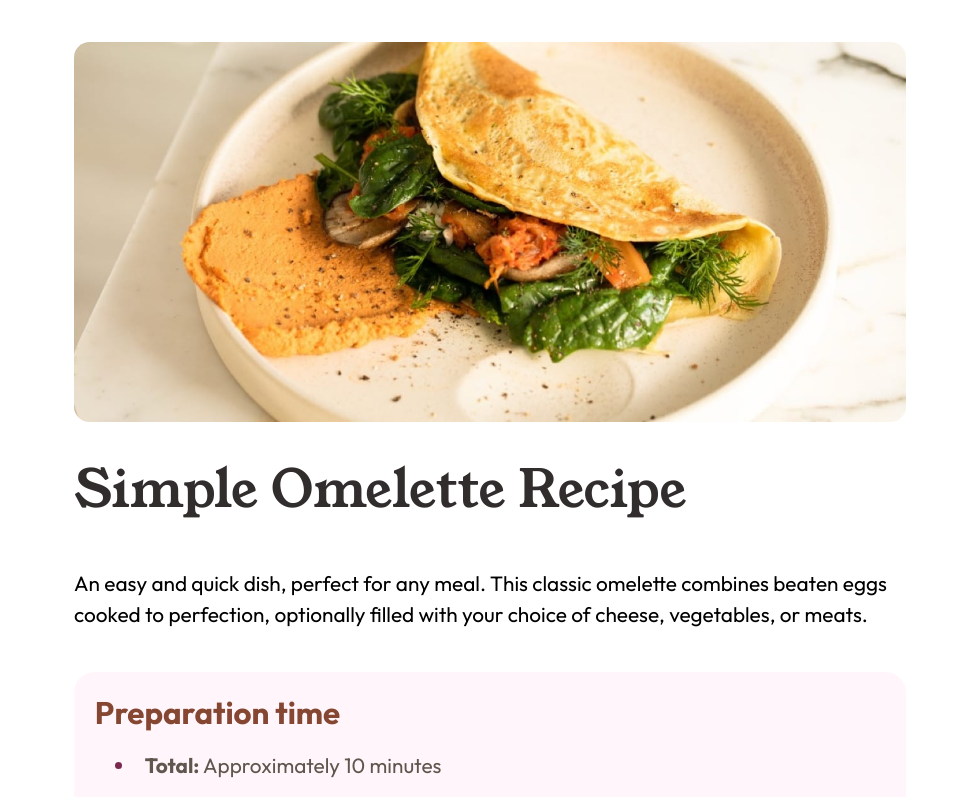
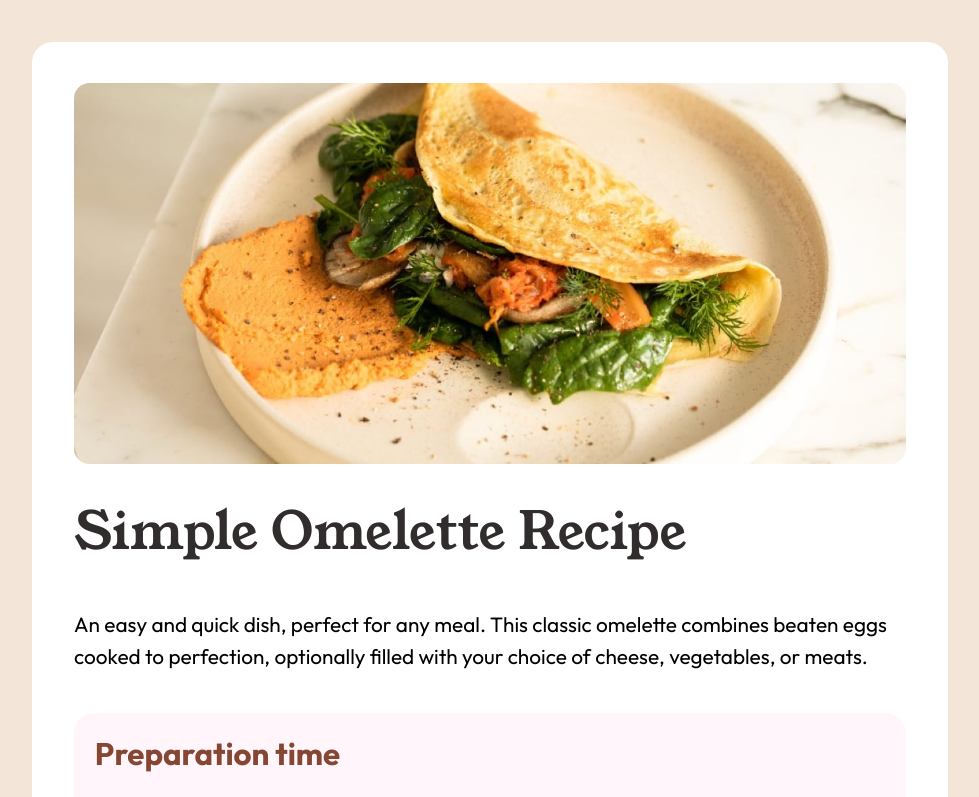
Before and after one commit to JosefForkman/Recipe-page, a React (Vite) app: page / in a window 1280 px wide. Shown: the top 797 px of the page, without its empty margins (150-1129 px from the left). Built offline with nearby package versions, Linux system fonts and the light colour scheme.

Commit message:
add backrund color and padding

```diff
--- a/index.html
+++ b/index.html
@@ -33,7 +33,7 @@
         <meta name="twitter:image" content="src\assets\images\image-omelette.jpeg" />
         <meta name="twitter:card" content="summary_large_image" />
     </head>
-    <body>
+    <body class="bg-Eggshell padding-block-600-lg">
         <div id="root"></div>
         <script type="module" src="/src/main.jsx"></script>
     </body>
--- a/src/App.jsx
+++ b/src/App.jsx
@@ -3,9 +3,9 @@ import "./styles/main.scss";
 
 function App() {
     return (
-        <main className="wrapper padding-block-600-lg">
+        <main className="wrapper bg-White padding-600-lg radius-400-lg">
             <img src={omelette} className="radius-300-lg" alt="" />
-            <div className="flex-column gap-row-600 padding-block-500  padding-bottom-0-lg padding-inline-400 padding-inline-0-lg">
+            <div className="flex-column gap-row-600 padding-block-500 padding-bottom-0-lg padding-inline-400 padding-inline-0-lg">
                 <h1 className="text-DarkCharcoal">Simple Omelette Recipe</h1>
                 <p className="WengeBrown">
                     An easy and quick dish, perfect for any meal. This classic
@@ -13,7 +13,6 @@ function App() {
                     optionally filled with your choice of cheese, vegetables, or
                     meats.
                 </p>
-
                 <section
                     className="flex-column gap-row-400 bg-RoseWhite padding-400 radius-400"
                     aria-labelledby="Preparation"
@@ -33,7 +32,6 @@ function App() {
                         </li>
                     </ul>
                 </section>
-
                 <section
                     className="flex-column gap-row-400"
                     aria-labelledby="Ingredients"
@@ -52,9 +50,7 @@ function App() {
                         </li>
                     </ul>
                 </section>
-
                 <hr className="border-LightGrey" />
-
                 <section
                     className="flex-column gap-row-400"
                     aria-labelledby="Instructions"
@@ -96,9 +92,7 @@ function App() {
                         </li>
                     </ol>
                 </section>
-
                 <hr className="border-LightGrey" />
-
                 <section
                     className="flex-column gap-row-400"
                     aria-labelledby="Nutrition"
```
